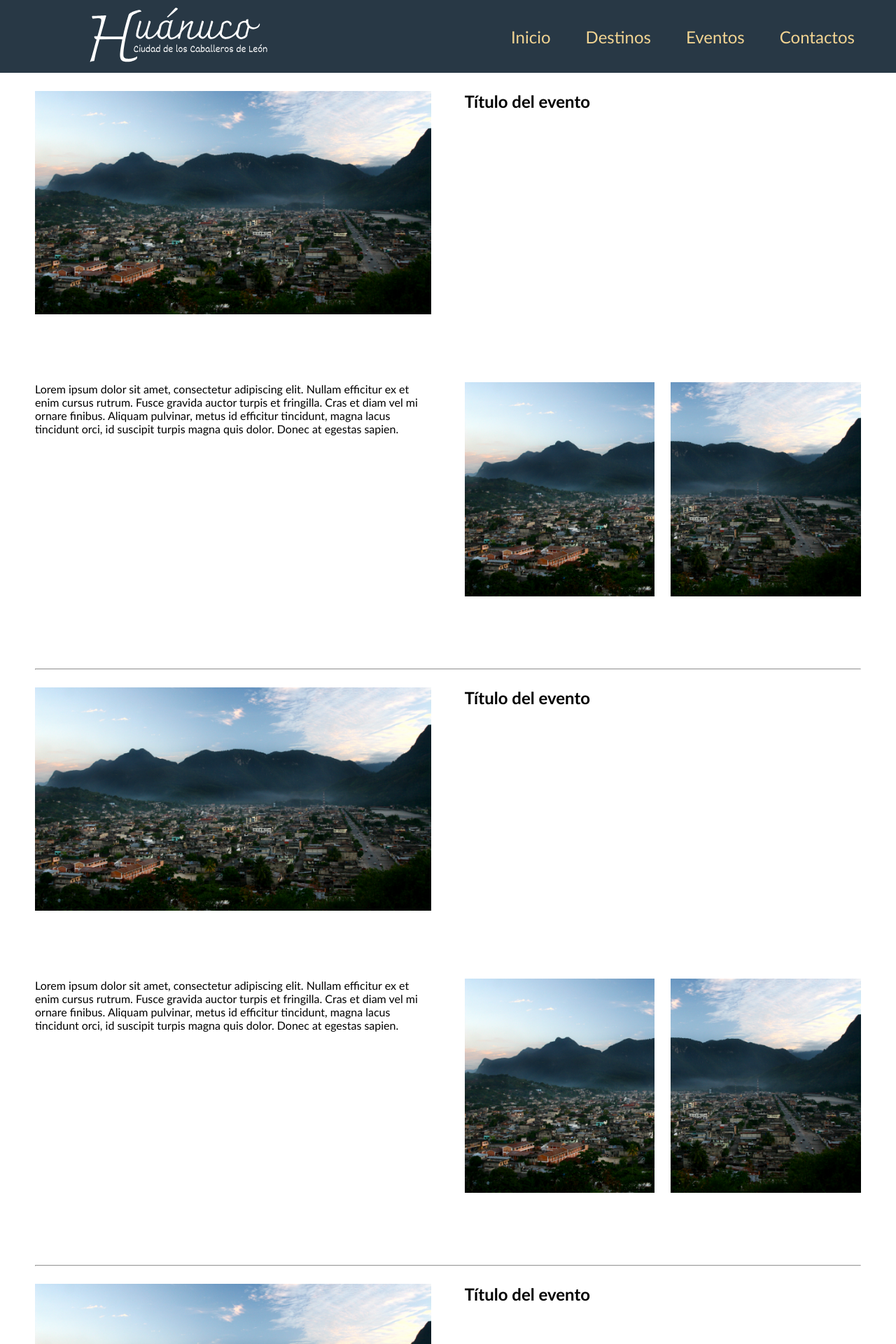
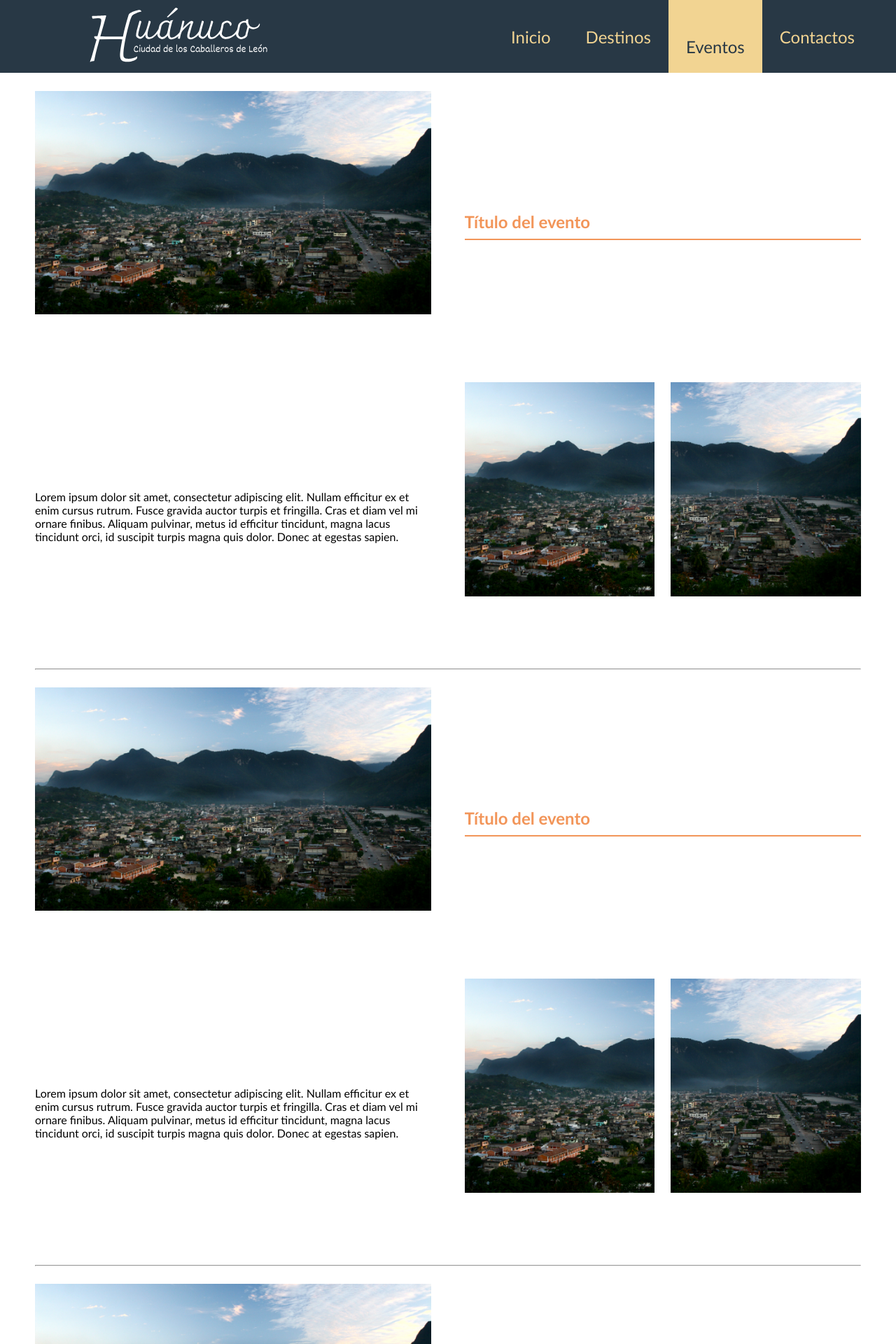
Before and after one commit to hexag0n18/pagina_hco_info, a PHP site: page /eventos.html in a window 1280 px wide. Shown: the top 1920 px of the page at 70% size. Run offline with PHP 8.4, Linux system fonts and the light colour scheme.

Commit message:
Modificaciones generales y al evento.php...

```diff
--- a/bd.sql
+++ b/bd.sql
@@ -18,7 +18,7 @@ CREATE TABLE `hco_eventos` (
     `id_hco_evento` INT NOT NULL AUTO_INCREMENT,
     `titulo_hco_evento` VARCHAR(150) NOT NULL,
     `desc_hco_evento` TEXT NOT NULL,
-    `ubi_hco_evento` VARCHAR(100) NOT NULL,
+    `fecha_hco_evento` VARCHAR(100) NOT NULL,
     `img1_hco_evento` VARCHAR(100) NOT NULL,
     `img2_hco_evento` VARCHAR(100) NOT NULL,
     PRIMARY KEY (`id_hco_evento`)
--- a/css/style_main.css
+++ b/css/style_main.css
@@ -1,9 +1,3 @@
-@color_1: #202C39;
-@color_2: #283845;
-@color_3: #B8B08D;
-@color_4: #F2D492;
-@color_5: #F29559;
-
 @import url('https://fonts.googleapis.com/css2?family=Kaushan+Script&display=swap');
 
 *{
@@ -184,6 +178,16 @@ position: relative;
     color: #F2D492;
 }
 
+.nav_d .nav .active{
+    height: 100%;
+    background: #F2D492;
+}
+.nav_d .nav .active a{
+    position: relative;
+    top: 50%;
+    color: #283845;
+}
+
 .destinations{
     position: relative;
     top: 105px;
@@ -283,6 +287,22 @@ position: relative;
     position: relative;
 }
 
+.events .event .part_2 .title,
+.events .event .part_1 .text{
+    display: flex;
+    flex-direction: column;
+    justify-content: center;
+    align-items: center;
+}
+
+.events .event .part_2 .title h2{
+    width: 100%;
+    border-bottom: #F29559 solid 2px;
+    padding: 10px 0;
+    margin-bottom: 10px;
+    color: #F29559;
+}
+
 .events .event .part_2 .img_div{
     display: flex;
     flex-direction: row;
--- a/eventos.html
+++ b/eventos.html
@@ -12,10 +12,10 @@
     <nav class="nav_d">
         <div class="img"><img src="img/logo_nav_hco.svg" alt=""></div>
         <div class="nav">
-            <a href="index.html">Inicio</a>
-            <a href="destinos.html">Destinos</a>
-            <a href="#">Eventos</a>
-            <a href="contactos.html">Contactos</a>
+            <div><a href="index.html">Inicio</a></div>
+            <div><a href="destinos.html">Destinos</a></div>
+            <div class="active"><a href="#">Eventos</a></div>
+            <div><a href="contactos.html">Contactos</a></div>
         </div>
     </nav>
     <section class="events">
--- a/index_1.html
+++ b/index_1.html
@@ -34,7 +34,7 @@
                 <a href="#">Inicio</a>
                 <a href="destinos.html">Destinos</a>
                 <a href="eventos.html">Eventos</a>
-                <a href="contactos.html">Contactos</a>
+                <!-- <a href="contactos.html">Contactos</a> -->
             </div>
         </nav>
     </section>
--- a/php/conect.php
+++ b/php/conect.php
@@ -14,3 +14,7 @@ function crearConexion(){
         echo "La conexión ha fallado: " . $error->getMessage();
     }
 }
+
+function cerrarConexion($conexion){
+    $conexion = null;
+}
--- /dev/null
+++ b/resources/footer.php
@@ -0,0 +1,3 @@
+        <script src="js/js_main.js"></script>
+    </body>
+</html>
```
Also changed, not shown: destinos.php (+8 -26 lines), eventos.php (added, +54 -0 lines), index.php (+6 -19 lines), resources/cabecera.php (added, +11 -0 lines), resources/nav_d.php (added, +9 -0 lines).
